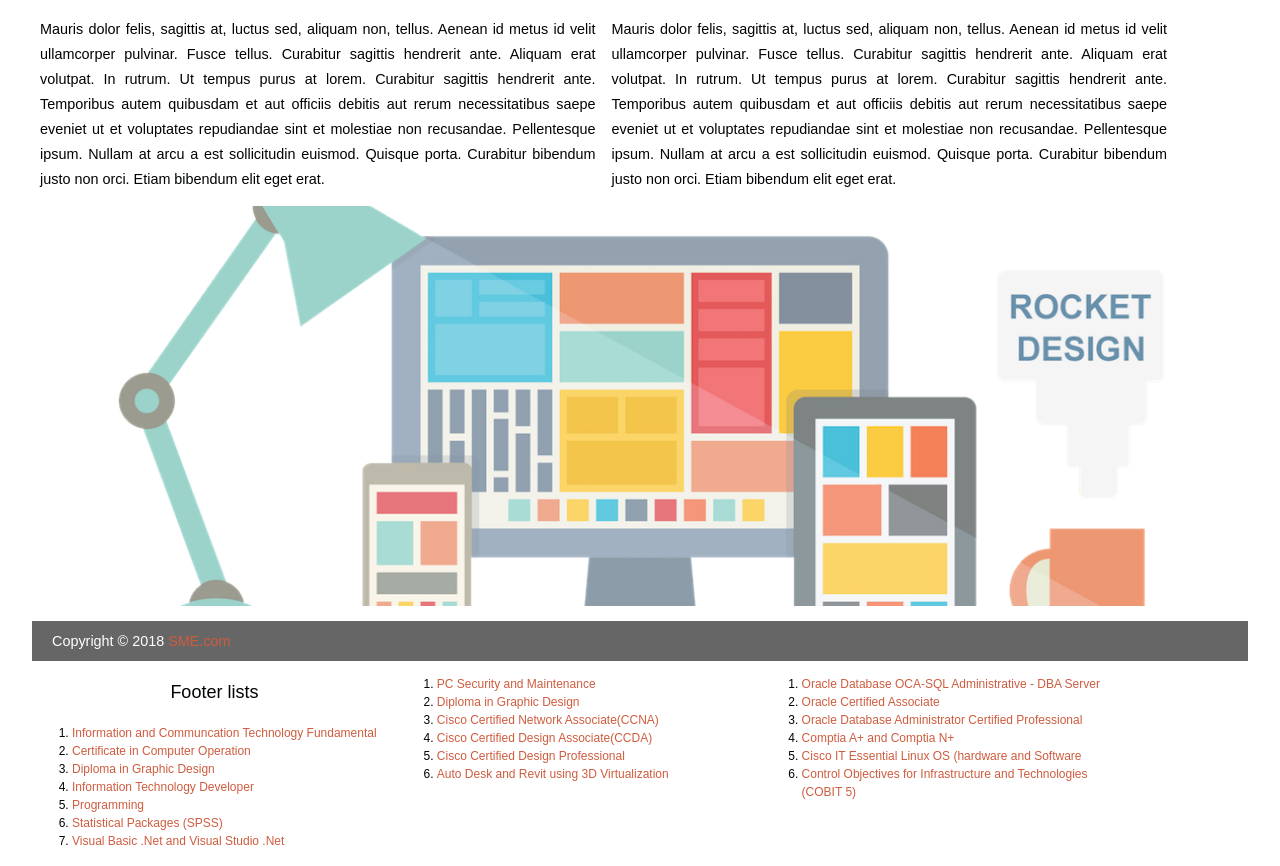
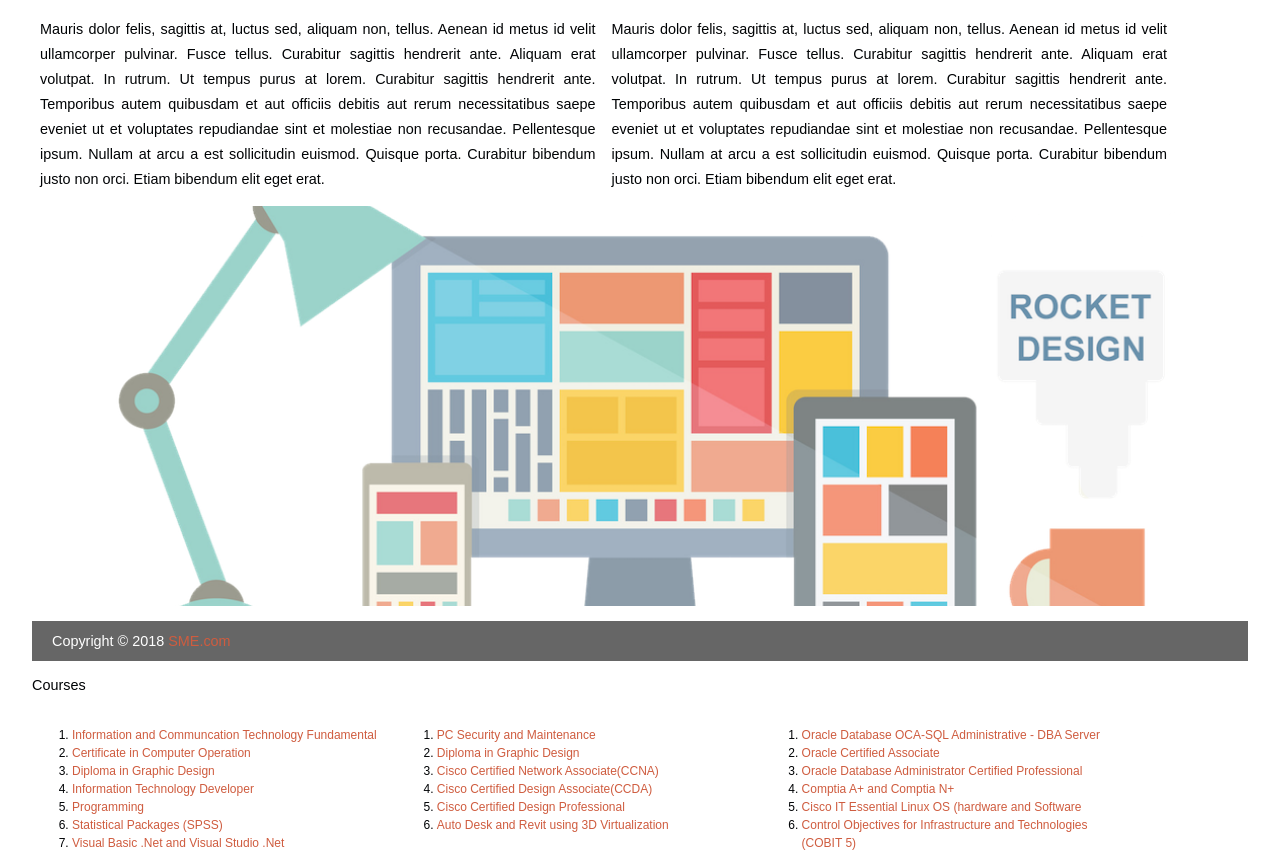
Before and after one commit to sme007/smebiz2, a plain HTML site: page index.html in a window 1280 px wide. Shown: the part 499-1365 px from the top of the page. Drawn offline with Linux system fonts and the light colour scheme; a script that the page names is missing.

Commit message:
another modification on footer

```diff
--- a/index.html
+++ b/index.html
@@ -58,9 +58,9 @@
             <p>Copyright &copy; 2018<a href="#"> SME.com</a></p>
         </footer>
         <div class="footerContent">
+            <div><p>Courses</p></div>
             <div class="footerItems">
-               <p>Footer lists</p>
-               <ul style="list-style-type:square">
+                   <ul style="list-style-type:square">
                    <li><a href="#">Information and Communcation Technology Fundamental</a></li>
                    <li><a href="#">Certificate in Computer Operation</a></li>
                    <li><a href="#">Diploma in Graphic Design</a></li>
```
